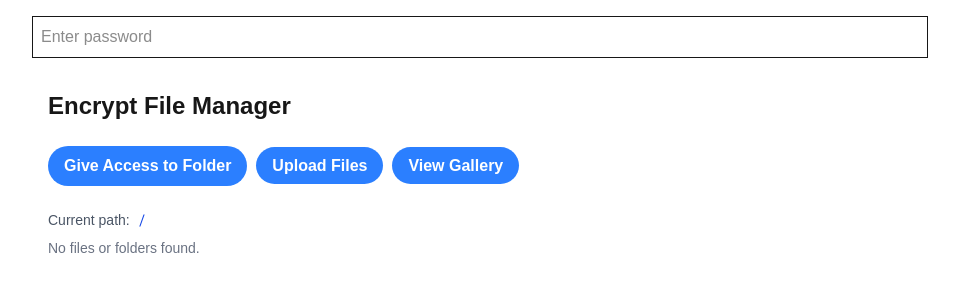
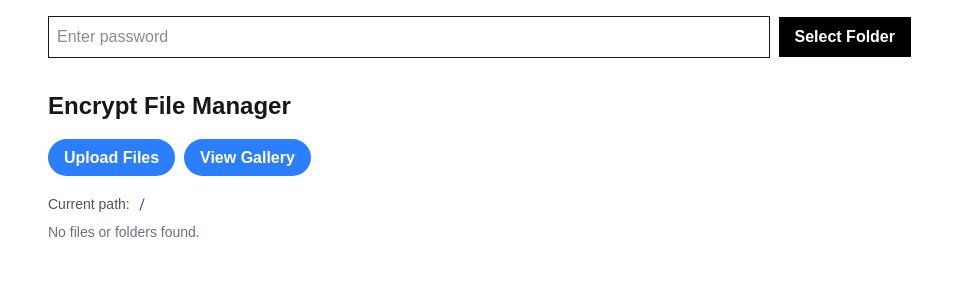
Before and after one commit to zayndamji/filemanager, a Next.js app: page / in a window 1280 px wide. Shown: the top 300 px of the page, without its empty margins (160-1119 px from the left). Built offline with nearby package versions, Linux system fonts and the light colour scheme.

Commit message:
moved folder picker into context navbar in layout.js

```diff
--- a/app/FileManagerClient.js
+++ b/app/FileManagerClient.js
@@ -2,7 +2,6 @@
 
 import Link from 'next/link';
 
-import FolderPicker from "@/components/FolderPicker";
 import FileList from "@/components/FileList";
 
 export default function FileManagerClient() {
@@ -11,7 +10,6 @@ export default function FileManagerClient() {
       <h2 className="text-2xl font-bold">Encrypt File Manager</h2>
 
       <div>
-        <FolderPicker /> &nbsp;
         <Link href="/upload" className="bg-blue-500 hover:bg-blue-700 text-white font-bold py-2.5 px-4 rounded-full cursor-pointer">Upload Files</Link> &nbsp;
         <Link href="/gallery" className="bg-blue-500 hover:bg-blue-700 text-white font-bold py-2.5 px-4 rounded-full cursor-pointer">View Gallery</Link>
       </div>
--- a/app/gallery/GalleryPageClient.js
+++ b/app/gallery/GalleryPageClient.js
@@ -6,7 +6,6 @@ import { useFileContext } from '@/context/FileContext';
 import { usePasswordContext } from '@/context/PasswordContext';
 
 import GalleryGrid from '@/components/Gallery/GalleryGrid';
-import FolderPicker from '@/components/FolderPicker';
 import FileList from '@/components/FileList';
 
 export default function GalleryPageClient() {
@@ -19,8 +18,6 @@ export default function GalleryPageClient() {
         <Link href="/" className="text-blue-500 hover:underline">&larr; Back to Home</Link>
       </div>
 
-      <FolderPicker />
-
       <h2 className="text-2xl font-bold mb-4">Image Gallery</h2>
 
       <GalleryGrid fileList={fileList} password={password} />
--- a/app/layout.js
+++ b/app/layout.js
@@ -1,8 +1,12 @@
 import { Geist, Geist_Mono } from "next/font/google";
+
 import "@/app/globals.css";
+
 import { FileProvider } from '@/context/FileContext';
 import { PasswordProvider } from '@/context/PasswordContext';
-import PasswordInput from "@/components/PasswordInput";
+
+import PasswordInput from "@/components/Context/PasswordInput";
+import FolderPicker from "@/components/Context/FolderPicker";
 
 const geistSans = Geist({
   variable: "--font-geist-sans",
@@ -27,7 +31,10 @@ export default function RootLayout({ children }) {
       >
         <FileProvider>
           <PasswordProvider>
-            <PasswordInput />
+            <div className="flex items-center gap-2 p-4 max-w-4xl mx-auto space-y-6 align-items-center justify-content-center">
+              <PasswordInput />
+              <FolderPicker />
+            </div>
             {children}
           </PasswordProvider>
         </FileProvider>
--- a/app/upload/page.js
+++ b/app/upload/page.js
@@ -3,7 +3,6 @@
 import { useState } from 'react';
 import Link from 'next/link';
 
-import FolderPicker from "@/components/FolderPicker";
 import EncryptUploader from "@/components/FileManager/EncryptUploader";
 
 export default function UploadPage() {
@@ -15,8 +14,6 @@ export default function UploadPage() {
         <Link href="/" className="text-blue-500 hover:underline">&larr; Back to Home</Link>
       </div>
 
-      <FolderPicker />
-
       <h2 className="text-2xl font-bold">Upload Encrypted Files</h2>
 
       <EncryptUploader
--- a/components/FolderPicker.js
+++ b/components/Context/FolderPicker.js
@@ -1,3 +1,5 @@
+'use client';
+
 import { useFileContext } from '@/context/FileContext';
 
 export default function FolderPicker() {
@@ -14,8 +16,8 @@ export default function FolderPicker() {
   };
 
   return (
-    <button className="bg-blue-500 hover:bg-blue-700 text-white font-bold py-2 px-4 rounded-full cursor-pointer" onClick={openFolder}>
-      Give Access to Folder
+    <button className="bg-black text-white font-bold py-2 px-4 block border cursor-pointer" onClick={openFolder}>
+      Select Folder
     </button>
   );
 }
--- /dev/null
+++ b/components/Context/PasswordInput.js
@@ -0,0 +1,17 @@
+'use client';
+
+import { usePasswordContext } from '@/context/PasswordContext';
+
+export default function PasswordInput() {
+  const { password, setPassword } = usePasswordContext();
+  return (
+    <input
+      type="password"
+      placeholder="Enter password"
+      value={password}
+      onChange={e => setPassword(e.target.value)}
+      className="border m-0 p-2 flex-grow"
+      autoComplete="new-password"
+    />
+  );
+}
--- a/components/PasswordInput.js
+++ /dev/null
@@ -1,19 +0,0 @@
-'use client';
-
-import { usePasswordContext } from '@/context/PasswordContext';
-
-export default function PasswordInput() {
-  const { password, setPassword } = usePasswordContext();
-  return (
-    <div className="my-4 max-w-4xl mx-auto">
-      <input
-        type="password"
-        placeholder="Enter password"
-        value={password}
-        onChange={e => setPassword(e.target.value)}
-        className="block border p-2 w-full"
-        autoComplete="new-password"
-      />
-    </div>
-  );
-}
```
